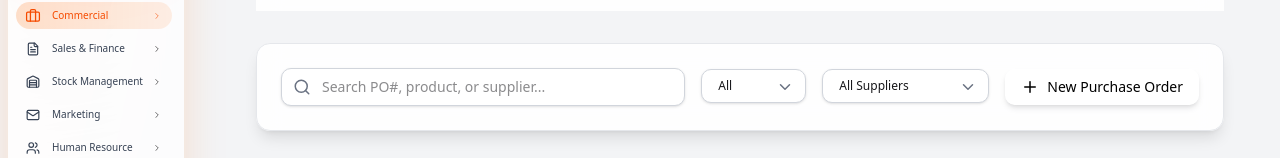
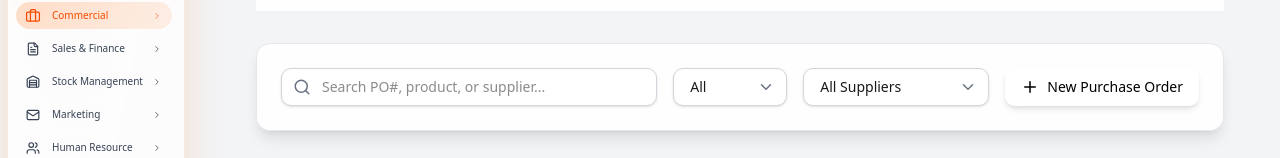
Before and after one commit to shahzil-shahzad1/erpsystemnew, a Next.js app: page /commercial/purchase in a window 1280 px wide. Shown: the part 172-330 px from the top of the page. Built offline with nearby package versions, Linux system fonts and the light colour scheme.

Commit message:
Update page.tsx

```diff
--- a/src/app/(dashboard)/commercial/purchase/page.tsx
+++ b/src/app/(dashboard)/commercial/purchase/page.tsx
@@ -90,7 +90,7 @@ const PurchaseManagementPage: React.FC = () => {
         <div className="flex flex-col sm:flex-row gap-4 w-full md:w-auto">
           <div className="relative w-full sm:w-auto">
             <select
-              className="appearance-none bg-white text-xs dark:bg-[#1a1a1a] border border-gray-300 dark:border-gray-700 text-zinc-900 dark:text-white py-2 px-4 pr-8 rounded-lg shadow-sm focus:outline-none focus:ring-2 focus:ring-[#e5a004] focus:border-transparent w-full"
+              className="appearance-none bg-white text-sm dark:bg-[#1a1a1a] border border-gray-300 dark:border-gray-700 text-zinc-900 dark:text-white py-2 px-4 pr-8 rounded-lg shadow-sm focus:outline-none focus:ring-2 focus:ring-[#e5a004] focus:border-transparent w-full"
               value={filterStatus}
               onChange={handleStatusChange}
             >
@@ -105,7 +105,7 @@ const PurchaseManagementPage: React.FC = () => {
           </div>
           <div className="relative w-full sm:w-auto">
             <select
-              className="appearance-none bg-white text-xs dark:bg-[#1a1a1a] border border-gray-300 dark:border-gray-700 text-zinc-900 dark:text-white py-2 px-4 pr-8 rounded-lg shadow-sm focus:outline-none focus:ring-2 focus:ring-[#e5a004] focus:border-transparent w-full"
+              className="appearance-none bg-white text-sm dark:bg-[#1a1a1a] border border-gray-300 dark:border-gray-700 text-zinc-900 dark:text-white py-2 px-4 pr-8 rounded-lg shadow-sm focus:outline-none focus:ring-2 focus:ring-[#e5a004] focus:border-transparent w-full"
               value={filterSupplier}
               onChange={handleSupplierChange}
             >
```
